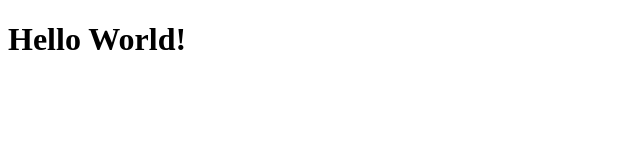
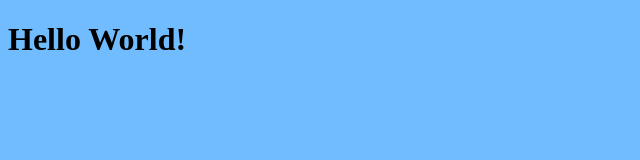
Before and after one commit to KallumWang/MyWebsite, a plain HTML site: page index.html in a window 1280 px wide. Shown: the whole page, without its empty margins (0-640 px from the left). Drawn offline with Linux system fonts and the light colour scheme.

Commit message:
Added a blue background and added css

```diff
--- /dev/null
+++ b/Style.css
@@ -0,0 +1,3 @@
+body{
+background-color:rgb(113, 188, 255);
+}
--- a/index.html
+++ b/index.html
@@ -3,6 +3,7 @@
 <head>
     <meta charset="UTF-8">
     <meta name="viewport" content="width=device-width, initial-scale=1.0">
+    <link rel="stylesheet" href="Style.css">
     <title>Document</title>
 </head>
 <body>
```
